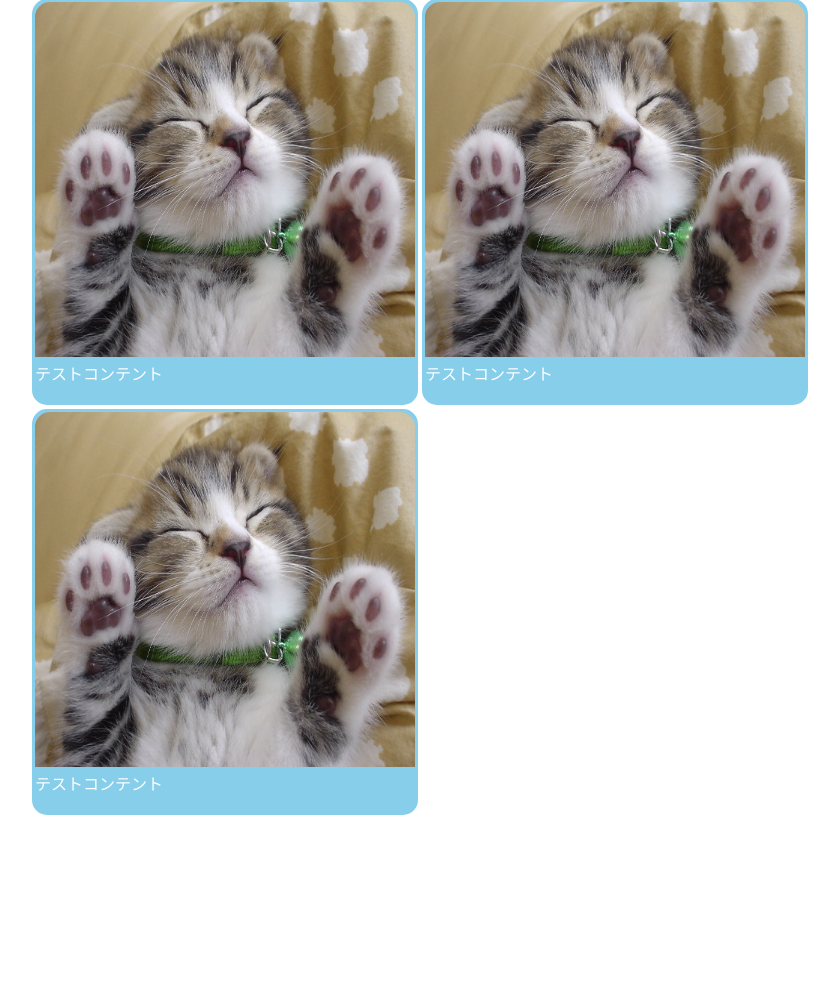
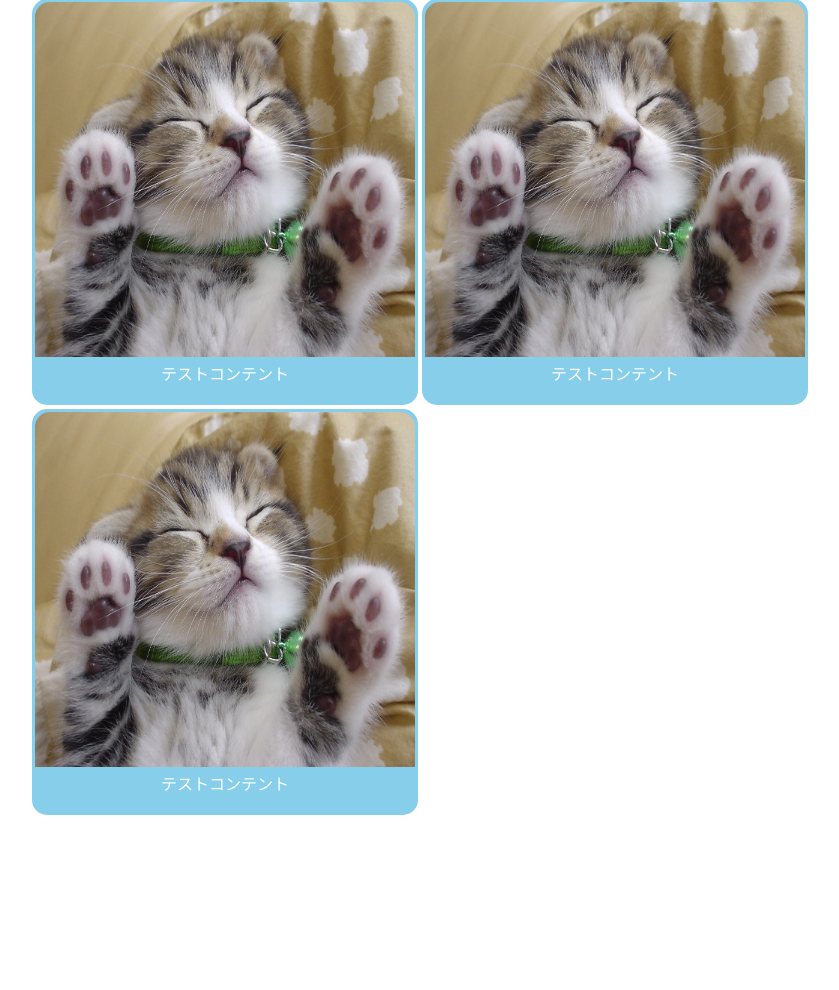
Before and after one commit to gaopin1534/twitools, a PHP site: page /view/index_v.php in a window 1280 px wide. Shown: the part 135-1125 px from the top of the page, without its empty margins (52-891 px from the left). Run offline with PHP 8.4, Linux system fonts and the light colour scheme; the template is opened without the code that fills it, so the values that code supplies are empty.

Commit message:
デザイン微修正 ・ツール名の表示位置を中央に

```diff
--- a/css/common.css
+++ b/css/common.css
@@ -73,6 +73,10 @@
             border:solid;
             color:white;
         }
+        .toolName{
+            width:380px;
+            text-align: center;
+        }
         .adbox{
             margin:2px auto;
         }
--- a/index.php
+++ b/index.php
@@ -1,14 +1,12 @@
-<?
+<?php
 require_once("./common/constants.php");
 require_once("./twitteroauth-master/autoload.php");
 require_once("./twitteroauth-master/src/TwitterOAuth.php");
 use Abraham\TwitterOAuth\TwitterOAuth;
 session_start();
 if($_SESSION["user_id"]){
-    //タイムラインの情報をゲットだ
     $tw = new TwitterOAuth(API_KEY, API_SECRET, $_SESSION["access_token"], $_SESSION["access_token_secret"]);
     $ret = $tw->get("users/lookup", array("user_id" => $_SESSION["user_id"]));
-    // = json_decode(,true);
     $user = $ret[0];
     $login_info = '<a href="logout.php">'.$_SESSION["screen_name"]."</a>";
     $account_img = '<img src="'.$user->profile_image_url.'">';
--- a/view/index_v.php
+++ b/view/index_v.php
@@ -11,7 +11,7 @@
         </style>
         <meta name="description" content="" />
         <meta name="keywords" content="" />
-        <link href="./css/common.css?v=1123" rel="stylesheet" type="text/css">
+        <link href="./css/common.css" rel="stylesheet" type="text/css">
     </head>
     <body>
         <div id="header_line">
@@ -32,18 +32,18 @@
                 <div class="tools contentBox">
                     <a href="" class="content_link"></a>
                     <img src="./img/neko.png" alt="テストコンテント" class="toolImg">
-                    テストコンテント
+                    <div class="toolName">テストコンテント</div>
                 </div>
                 <div class="tools contentBox">
                     <a href="" class="content_link"></a>
                     <img src="./img/neko.png" alt="テストコンテント" class="toolImg">
-                    テストコンテント
+                    <div class="toolName">テストコンテント</div>
                 </div>
 
                 <div class="tools contentBox">
                     <a href="" class="content_link"></a>
                     <img src="./img/neko.png" alt="テストコンテント" class="toolImg">
-                    テストコンテント
+                    <div class="toolName">テストコンテント</div>
                 </div>
             </div>
             <div id="ad_area">
```
